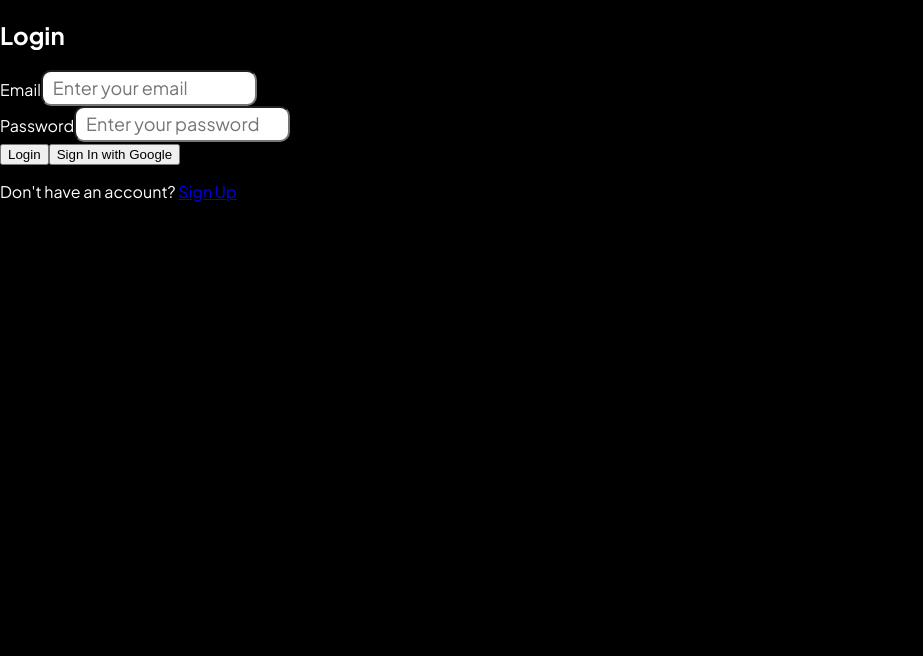
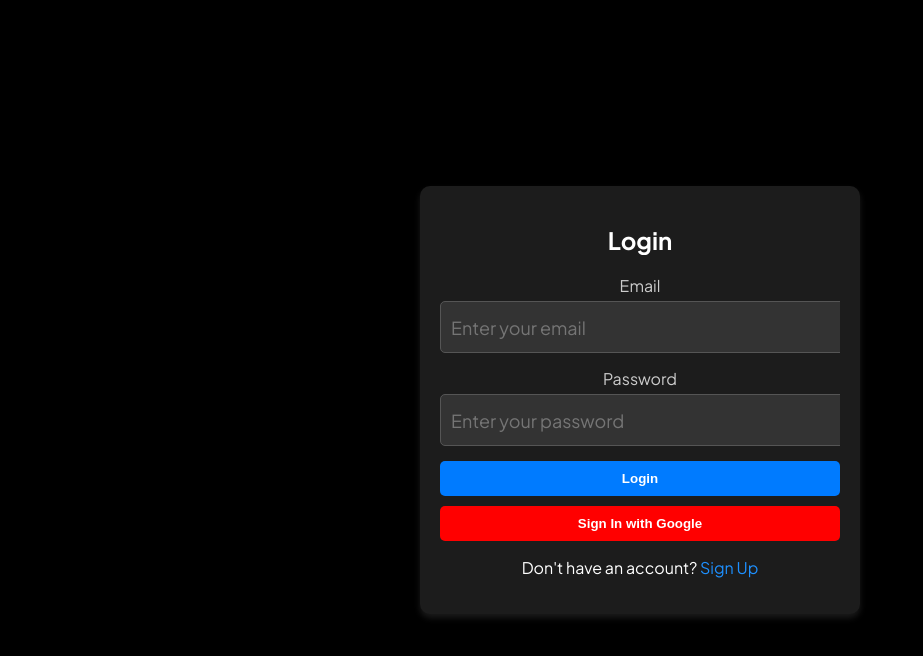
Before and after one commit to eyadjs/CoLabel, a React (Create React App) app in the folder client/: page /login in a window 1280 px wide. Shown: the top 656 px of the page, without its empty margins (0-923 px from the left). Built offline with nearby package versions, Linux system fonts and the light colour scheme; no server answers.

Commit message:
register/login pages setup

```diff
--- a/client/src/App.css
+++ b/client/src/App.css
@@ -495,3 +495,103 @@ ul {
 .rowSkeleton {
     margin-bottom: "20px";
 }
+
+
+/* Wrapper to center the container */
+.center-wrapper {
+    display: flex;
+    justify-content: center;
+    align-items: center;
+    min-height: 100vh;
+    background-color: #000; /* Black background */
+  }
+
+  /* Shared container styling for login and register */
+  .shared-container {
+    width: 100%;
+    max-width: 400px;
+    background: #1c1c1c; /* Dark gray for contrast */
+    padding: 20px;
+    border-radius: 10px;
+    box-shadow: 0px 4px 6px rgba(255, 255, 255, 0.1); /* Soft white shadow */
+    text-align: center;
+    color: #fff; /* White text for better visibility */
+  }
+
+  .shared-container h2 {
+    margin-bottom: 20px;
+    color: #fff;
+  }
+
+  .input-group {
+    margin-bottom: 15px;
+  }
+
+  .input-group label {
+    display: block;
+    margin-bottom: 5px;
+    color: #ccc; /* Light gray for labels */
+  }
+
+  .input-group input {
+    width: 100%;
+    padding: 10px;
+    border-radius: 5px;
+    border: 1px solid #555; /* Subtle border */
+    background-color: #333; /* Darker input background */
+    color: #fff; /* White text */
+  }
+
+  .input-group input:focus {
+    border-color: #007bff; /* Blue focus border */
+    outline: none;
+  }
+
+  .error-message {
+    color: #ff4d4f; /* Red for errors */
+    margin-top: -10px;
+    margin-bottom: 10px;
+  }
+
+  /* Button group styling */
+  .button-group {
+    display: flex;
+    flex-direction: column;
+    gap: 10px;
+  }
+
+  button {
+    padding: 10px;
+    border-radius: 5px;
+    border: none;
+    cursor: pointer;
+    background-color: #007bff; /* Blue buttons */
+    color: #fff;
+    font-weight: bold;
+    transition: background-color 0.3s ease;
+  }
+
+  .google-btn {
+    background-color: red;
+  }
+  .google-btn:hover {
+    background-color: rgb(181, 5, 5);
+  }
+
+  button:hover {
+    background-color: #0056b3; /* Darker blue on hover */
+  }
+
+  button:disabled {
+    background-color: #555;
+    cursor: not-allowed;
+  }
+
+  .shared-container p a {
+    color: #1e90ff;
+    text-decoration: none;
+  }
+
+  .shared-container p a:hover {
+    text-decoration: underline;
+  }
--- a/client/src/components/auth/login/index.jsx
+++ b/client/src/components/auth/login/index.jsx
@@ -35,7 +35,8 @@ function Login() {
     }
 
     return (
-        <div className="login-container">
+        <div className="center-wrapper">
+            <div className="shared-container">
                 {userLoggedIn && <Navigate to="/dashboard" replace={true} />}
                 <h2>Login</h2>
                 <form onSubmit={onSubmit}>
@@ -75,6 +76,8 @@ function Login() {
                 Don't have an account? <Link to="/register">Sign Up</Link>
                 </p>
             </div>
+            </div>
+
     )
 }
 
--- a/client/src/components/auth/register/index.jsx
+++ b/client/src/components/auth/register/index.jsx
@@ -28,7 +28,8 @@ function Register() {
     }
 
     return (
-        <div className="register-container">
+        <div className='center-wrapper'>
+        <div className="shared-container">
             {userLoggedIn && <Navigate to="/dashboard" replace={true} />}
             <h2>Register</h2>
             <form onSubmit={onSubmit}>
@@ -76,6 +77,7 @@ function Register() {
                 Already have an account? <Link to="/login">Login</Link>
             </p>
         </div>
+        </div>
     )
 }
 
--- a/client/src/components/dashboard.js
+++ b/client/src/components/dashboard.js
@@ -3,6 +3,7 @@ import { Link } from 'react-router-dom'
 import Skeleton from 'react-loading-skeleton'
 import 'react-loading-skeleton/dist/skeleton.css'
 import RowSkeleton from './rowSkeleton';
+import { doSignOut } from '../firebase/auth';
 
 
 const Dashboard = () => {
@@ -100,6 +101,10 @@ const Dashboard = () => {
     document.body.removeChild(a)
   }
 
+  const signOut = () => {
+    doSignOut()
+  }
+
   return (
 
 
@@ -180,6 +185,8 @@ const Dashboard = () => {
           </div>
       </div>
 
+      <Link to={'/login'}><p onClick={signOut()}>Sign out</p></Link>
+
         <div className='dashboard-squares'>
           <div className='square-4'></div>
           <div className='square-5'></div>
```
Lines whose indentation alone changed are shown as unchanged.
